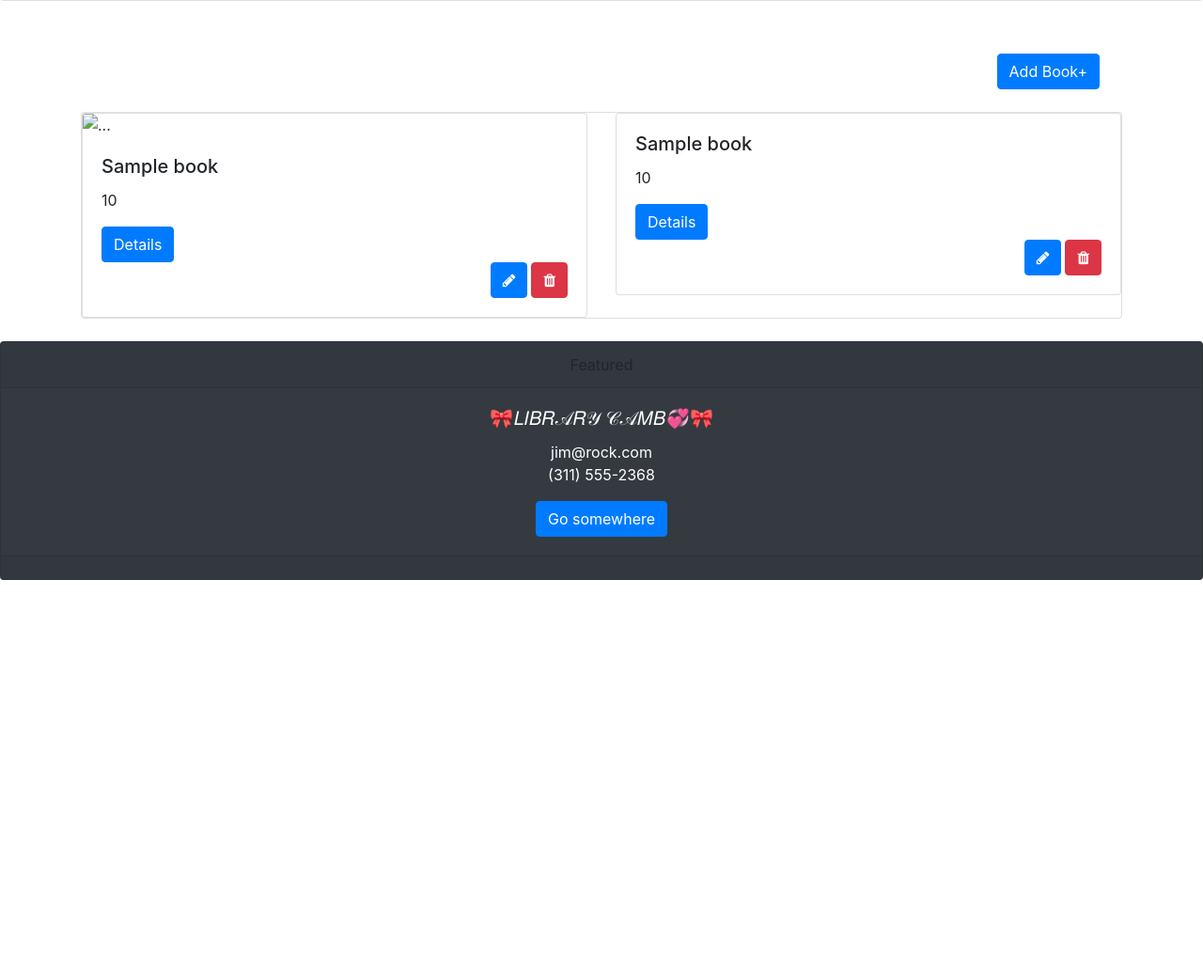
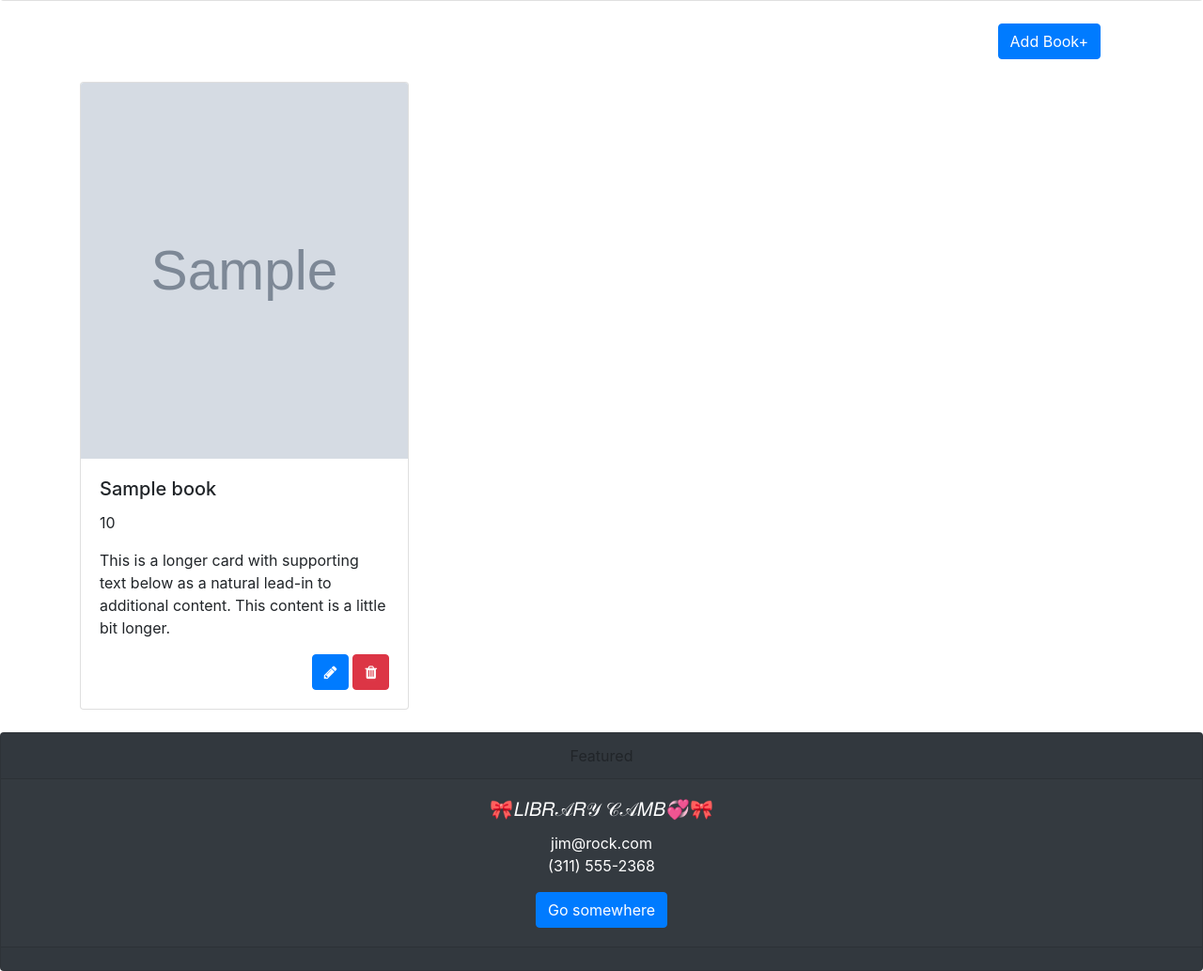
Before and after one commit to thinchrang/PHP_project, a PHP site: page /index.php?page=khmerbook in a window 1280 px wide. Shown: the part 89-1122 px from the top of the page at 94% size. Before the commit the page ends 706 px from the top, so only its background shows below. Run offline with PHP 8.4, Linux system fonts and the light colour scheme; tables that the repository leaves empty or names only in its code hold one stand-in row (values such as "Sample post"); grey boxes marked "Sample" are stand-in pictures.

Commit message:
just upload

```diff
--- a/process/delete.php
+++ b/delete.php
@@ -1,6 +1,7 @@
 <?php
-    require_once('../inc/database.php');
+    require_once('inc/database.php');
     $id = $_GET['id'];
+    echo $id;
 
     $isDeleted = deleteBook($id);
 
--- a/inc/database.php
+++ b/inc/database.php
@@ -18,7 +18,12 @@ function getAllbook() {
 function createBook($value) {
     $title = $value['title'];
     $price = $value['price'];
-    return database()->query("INSERT INTO books(title, price) VALUES ('$title', '$price')");
+    $author = $value['authorname'];
+    $image = $value['image'];
+    $des = $value['description'];
+    $category = 1;
+    $user = 1;
+    return database()->query("INSERT INTO books(title, price, categoryid, userid, authorname, image, description) VALUES ('$title', '$price', '$category','$user', '$author', '$image', '$des')");
 
 }
 
@@ -31,7 +36,7 @@ function createBook($value) {
 
 //Book
 function deleteBook($id) {
-    return database()->query("DELETE * FROM books WHERE bookid = $id");
+    return database()->query("DELETE FROM books WHERE bookid = $id");
 
 }
 
@@ -41,21 +46,21 @@ function deleteBook($id) {
 
 // }
 
-// //Book
-// function getBookById($id) {
-//     return database()->query("SELECT * FROM book WHERE book_id = $id");
+//Book
+function getBookById($id) {
+    return database()->query("SELECT * FROM books WHERE book_id = $id");
 
 
 
-// }
+}
 
-// //SUB
-// function getSubjectById($id) {
-//     return database()->query("SELECT * FROM programming WHERE pro_id = $id");
+//SUB
+function getSubjectById($id) {
+    return database()->query("SELECT * FROM programming WHERE pro_id = $id");
 
 
 
-// }
+}
 
 // //Book
 // function updateBook($value) {
--- a/pages/khmerbook.php
+++ b/pages/khmerbook.php
@@ -7,58 +7,29 @@
     $books = getAllbook();
 ?>
 
-<div class="p-3 container mt-3">
+<div class="container" style="display=flex; flex-wrap: wrap;">
     <div class="d-flex justify-content-end p-4">
         <a href="process/create_book_html.php" class="btn btn-primary">Add Book+</a>
     </div>
-    <?php foreach ($books as $book): ?>
-    <div class="card mb-2">
-      <div class="row">
-        <div class="col-sm-6">
+
+    <div class="row row-cols-1 row-cols-md-3">
+      <?php foreach ($books as $book): ?>
+        <div class="col mb-4">
           <div class="card">
-          <img src="" class="card-img-top" alt="...">
-
+          <img src="assets/images/<?= $book['image']?>" class="card-img-top" alt="..." style="width: 100%; height: 50vh">
             <div class="card-body">
               <h5 class="card-title"><?= $book['title']?></h5>
               <p class="card-text"><?= $book['price']?></p>
-              <a href="#" class="btn btn-primary">Details</a>
+              <p class="card-text">This is a longer card with supporting text below as a natural lead-in to additional content. This content is a little bit longer.</p>
               <div class="d-flex justify-content-between flex-column">
                 <div class="button d-flex justify-content-end">
-                    <a href="editBook_view.php?id=<?= $book['bookid'] ?>" class="btn btn-primary mr-1"><i class="fa fa-pencil"></i></a>
-                    <a href="../process/delete.php?id=<?= $book['bookid'] ?>" class="btn btn-danger"><i class="fa fa-trash"></i></a>
+                    <a href="update.php?id=<?= $book['bookid'] ?>" class="btn btn-primary mr-1"><i class="fa fa-pencil"></i></a>
+                    <a href="delete.php?id=<?= $book['bookid'] ?>" class="btn btn-danger"><i class="fa fa-trash"></i></a>
                 </div>
-                <!-- <div class="d-flex justify-content-end">
-                    <span><?= $book['date']?></span>
-                </div> -->
               </div>
             </div>
           </div>
         </div>
-        <div class="col-sm-6">
-          <div class="card">
-            <div class="card-body">
-            <h5 class="card-title"><?= $book['title']?></h5>
-              <p class="card-text"><?= $book['price']?></p>
-              <a href="#" class="btn btn-primary">Details</a>
-              <div class="d-flex justify-content-between flex-column">
-                <div class="button d-flex justify-content-end">
-                    <a href="editBook_view.php?id=<?= $book['bookid'] ?>" class="btn btn-primary mr-1"><i class="fa fa-pencil"></i></a>
-                    <a href="deleteBook.php?id=<?= $book['bookid'] ?>" class="btn btn-danger"><i class="fa fa-trash"></i></a>
-                </div>
-                <!-- <div class="d-flex justify-content-end">
-                    <span><?= $book['date']?></span>
-                </div> -->
-              </div>
-            </div>
-          </div>
-        </div>
+        <?php endforeach; ?>
       </div>
-
-    </div>
-
-    <?php endforeach; ?>
 </div>
-
-<?php include_once('partial/footer.php');?>
-
-<!-- card -->
```
Also changed, not shown: process/create_book_html.php (+11 -1 lines), process/create_book_model.php (+7 -0 lines), update.php (added, +34 -0 lines), update_model.php (added, +10 -0 lines), assets/images/611f2174ee5989.07765932.jpg (added), assets/images/611f21c7195684.96077872.jpg (added), assets/images/611f21cb4dbdd0.60995604.jpg (added), assets/images/611f21dec9b0e4.04995603.jpg (added), assets/images/611f227d1a0070.33049213.jpg (added), assets/images/611f23c6007215.45711999.jpg (added), assets/images/611f241fc200a4.15138671.jpg (added), assets/images/611f244b8c7d67.73224685.jpg (added), assets/images/611fc974cf8fb8.64602032.jpg (added), pages/engbook.php (deleted).
